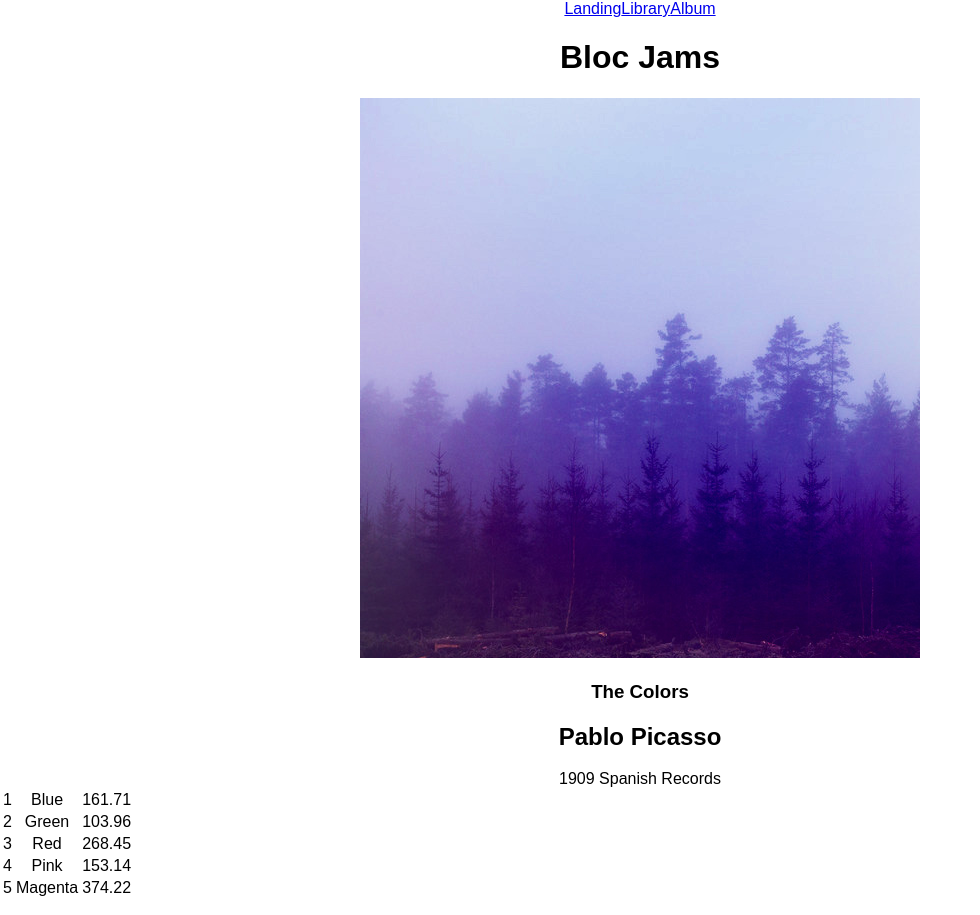
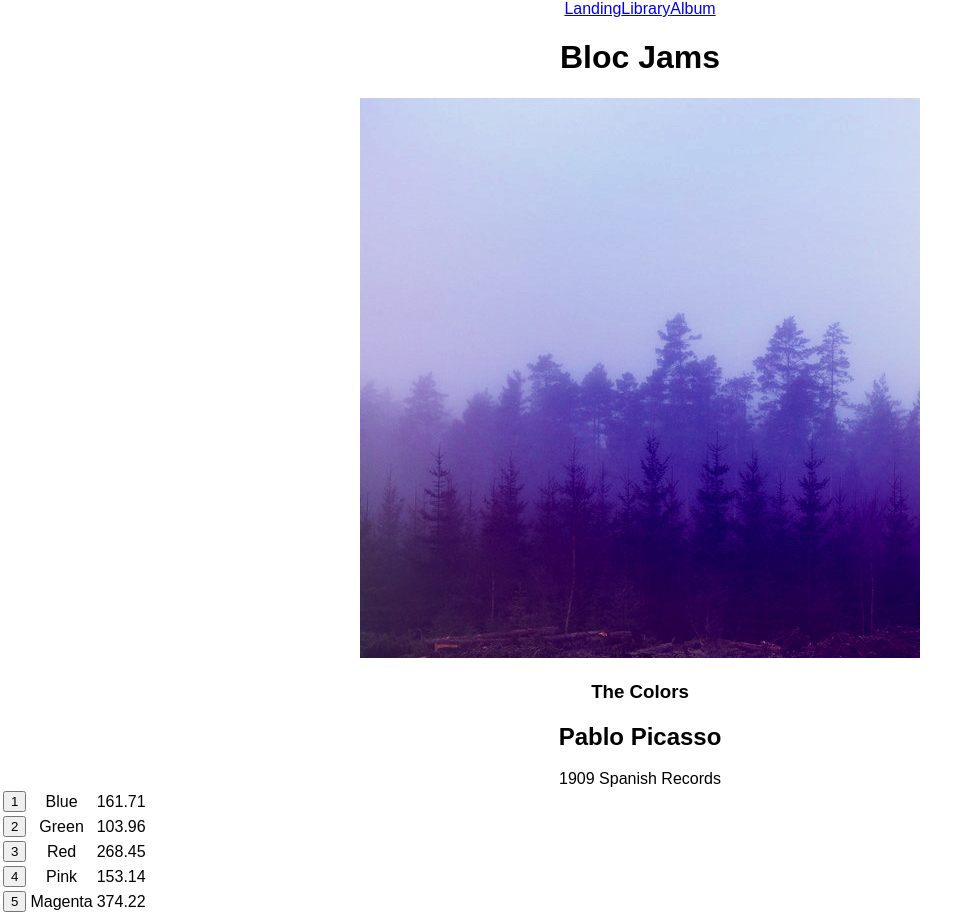
Before and after one commit to RMunschie92/bloc-jams-react, a React (Create React App) app in the folder bloc-jams-react/: page /album/the-colors in a window 1280 px wide. Shown: the whole page, without its empty margins (0-980 px from the left). Built offline with nearby package versions, Linux system fonts and the light colour scheme.

Commit message:
checkpoint 7 completed

```diff
--- a/bloc-jams-react/src/components/Album.js
+++ b/bloc-jams-react/src/components/Album.js
@@ -10,8 +10,38 @@ class Album extends Component {
     });
 
     this.state = {
-      album: album
+      album: album,
+      currentSong: album.songs[0],
+      isPlaying: false
     };
+
+    this.audioElement = document.createElement('audio');
+    this.audioElement.src = album.songs[0].audioSrc;
+  }
+
+  play() {
+    this.audioElement.play();
+    this.setState({ isPlaying: true });
+  }
+
+  pause() {
+    this.audioElement.pause();
+    this.setState({ isPlaying: false });
+  }
+
+  setSong(song) {
+    this.audioElement.src = song.audioSrc;
+    this.setState({ currentSong: song });
+  }
+
+  handleSongClick(song) {
+    const isSameSong = this.state.currentSong === song;
+    if (this.state.isPlaying && isSameSong) {
+      this.pause();
+    } else {
+      if (!isSameSong) { this.setSong(song); }
+      this.play();
+    }
   }
 
   render() {
@@ -32,13 +62,19 @@ class Album extends Component {
             <col id="song-duration-column" />
           </colgroup>
           <tbody>
-            {
-              this.state.album.songs.map( (song, index) =>
-                <tr className="song" key={index}>
-                  <td className="song-number">{index + 1}</td><td className="song-title">{song.title}</td><td>{song.duration}</td>
-                </tr>
-              )
-            }
+            {this.state.album.songs.map( (song, index) =>
+              <tr className="song" key={index} onClick={ () => this.handleSongClick(song)} >
+                <td className="song-actions">
+                  <button>
+                    <span className="song-number">{index+1}</span>
+                    <span className="ion-play"></span>
+                    <span className="ion-pause"></span>
+                  </button>
+                </td>
+                <td className="song-title">{song.title}</td>
+                <td className="song-duration">{song.duration}</td>
+              </tr>
+            )}
           </tbody>
         </table>
       </section>
```
